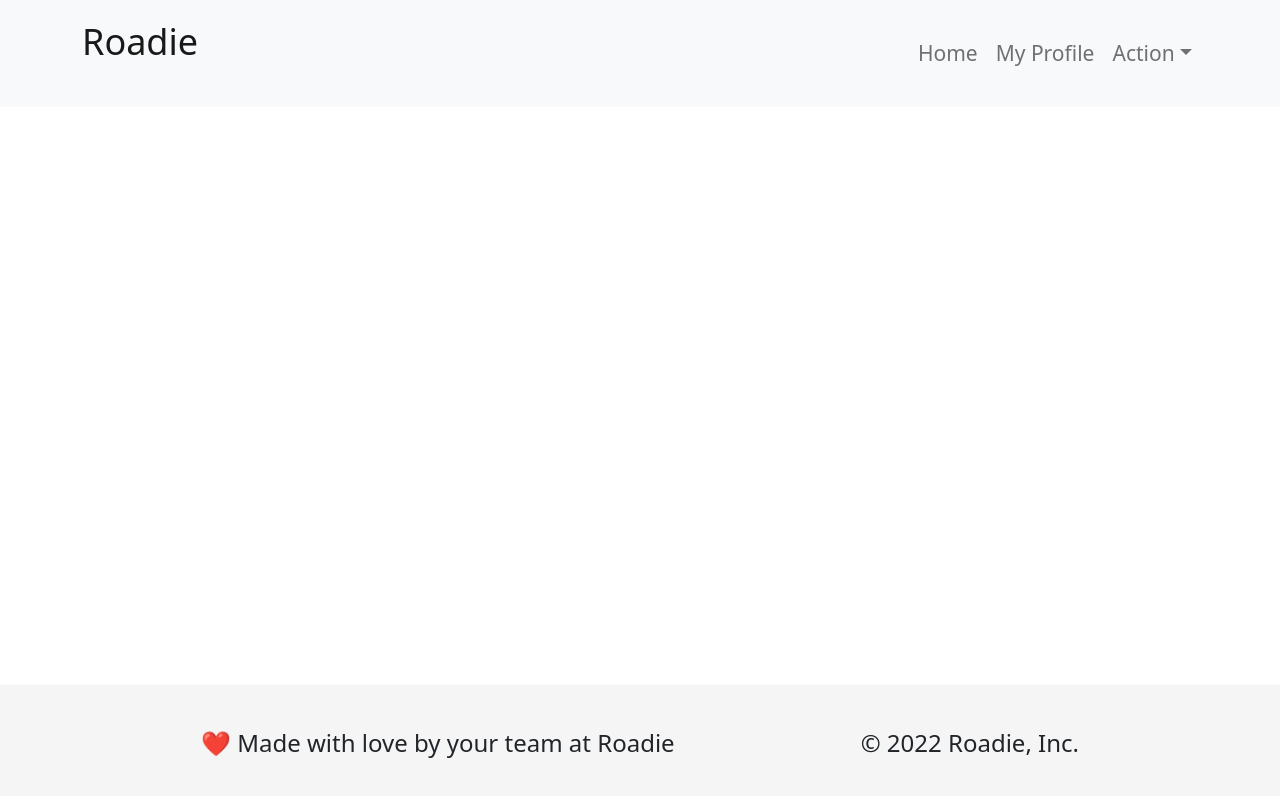
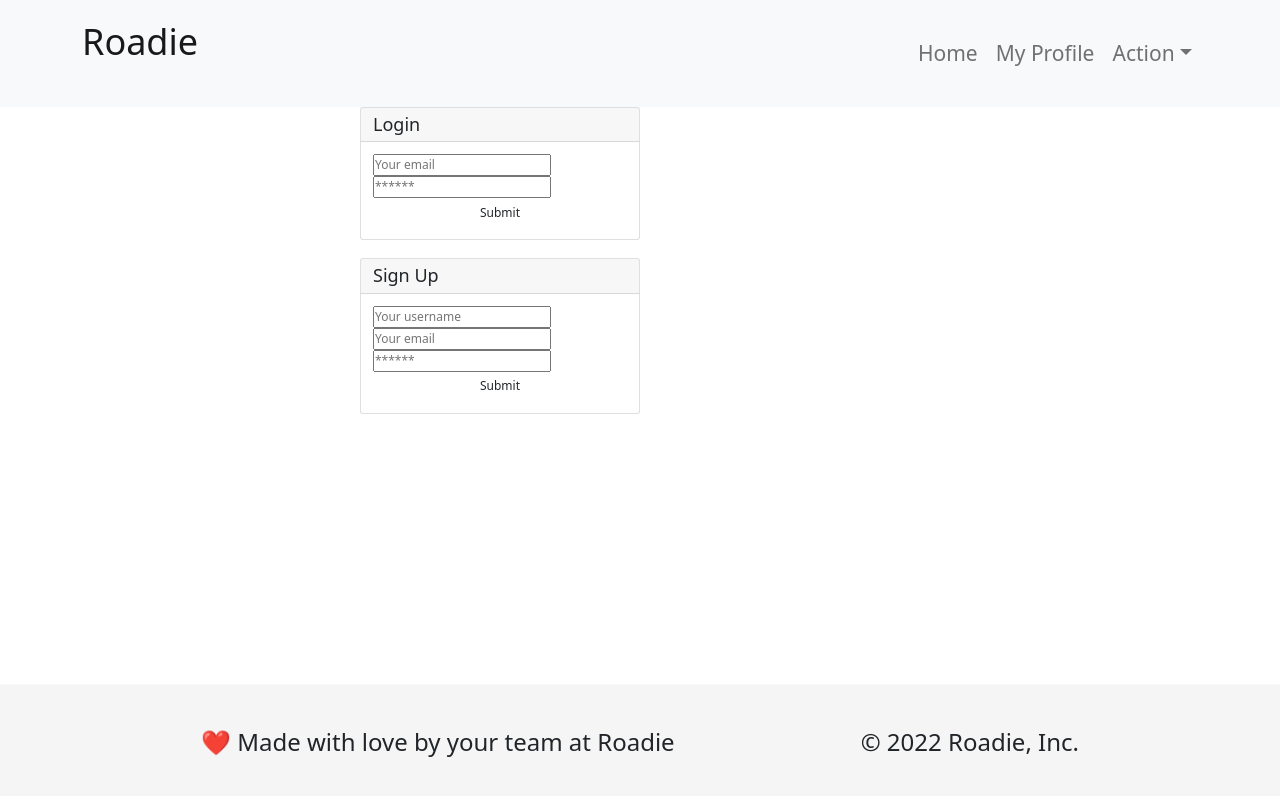
Before and after one commit to Osamadahnoun/roadie, a React (Create React App) app in the folder client/: page /auth in a window 1280 px wide. Shown: the top 796 px of the page. Built offline with nearby package versions, Linux system fonts and the light colour scheme.

Commit message:
react router setup

```diff
--- a/client/package.json
+++ b/client/package.json
@@ -10,6 +10,7 @@
     "react": "^17.0.2",
     "react-bootstrap": "^2.2.1",
     "react-dom": "^17.0.2",
+    "react-router-dom": "^5.3.0",
     "react-scripts": "5.0.0",
     "web-vitals": "^2.1.4"
   },
--- a/client/src/App.js
+++ b/client/src/App.js
@@ -5,18 +5,25 @@ import Allposts from "./pages/AllPosts/AllPosts";
 import AddPost from "./pages/AddPost/AddPost";
 import Header from "./components/Header/Header";
 import Footer from "./components/Footer/Footer";
+import { BrowserRouter as Router, Route, Switch } from "react-router-dom";
 import "bootstrap/dist/css/bootstrap.min.css";
 
 function App() {
   return (
-    <div className="App">
-      {/* <LandingPage /> */}
-      {/* <Authorization /> */}
-      <Header />
-      {/* <AddPost /> */}
-      {/* <Allposts /> */}
-      <Footer />
-    </div>
+    <Router>
+      <div className="App">
+        <Header />
+
+        <Switch>
+          <Route exact path="/" component={Allposts} />
+          <Route exact path="/auth" component={Authorization} />
+          <Route exact path="/add" component={AddPost} />
+          <Route component={Allposts} />
+        </Switch>
+
+        <Footer />
+      </div>
+    </Router>
   );
 }
 
--- a/client/src/pages/Authorization/Authorization.js
+++ b/client/src/pages/Authorization/Authorization.js
@@ -6,7 +6,7 @@ const Authorization = () => {
   return (
     <div>
       <Login />
-      {/* <Signup /> */}
+      <Signup />
     </div>
   );
 };
```
Also changed, not shown: 1 other file (tests, documents, lock files or other folders).
